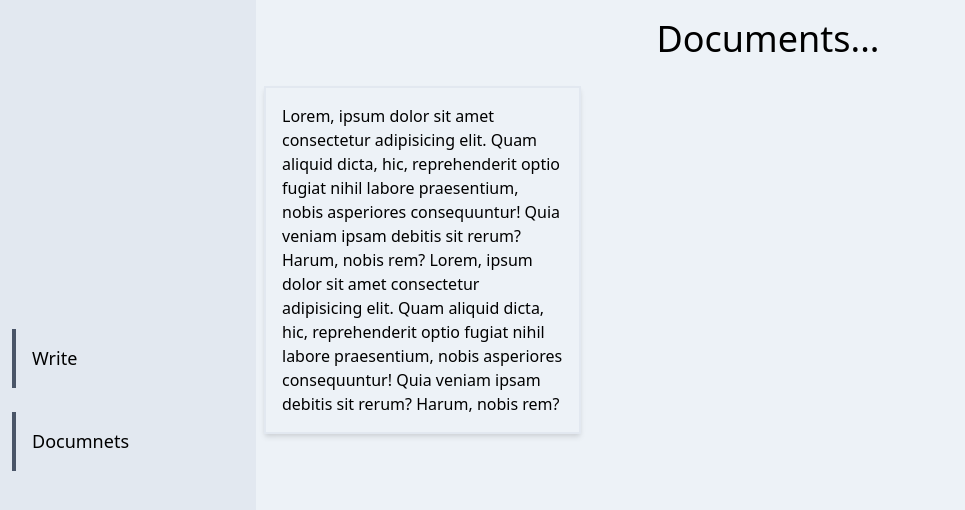
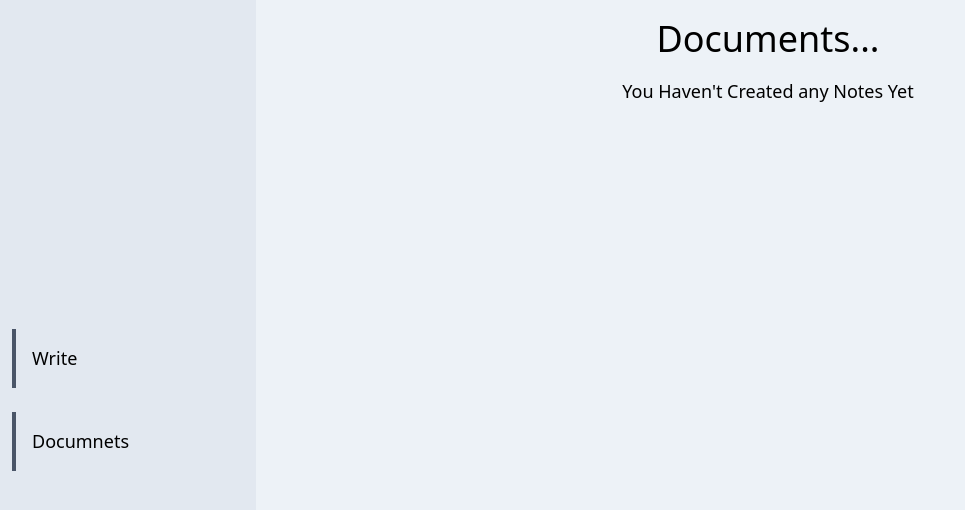
Before and after one commit to mdabhn/noteBook, a Vue app: page / in a window 1280 px wide. Both pictures are taken after a click on the link "Documnets". Shown: the top 510 px of the page, without its empty margins (0-965 px from the left). Built offline with nearby package versions, Linux system fonts and the light colour scheme.

Commit message:
view updated

```diff
--- a/src/components/Documnets.vue
+++ b/src/components/Documnets.vue
@@ -1,20 +1,15 @@
 <template>
   <div>
     <h1 class="text-center p-3 text-4xl">Documents...</h1>
-    <div
-      class="flex flex-auto grid grid-cols-3 gap-3 overflow-y-scroll"
-      style="max-height:90vh"
-    >
-      <div
-        class="border-2 m-2 shadow-md p-4 hover:bg-gray-300 ease-in-out duration-100 delay-75 cursor-pointer"
-      >
-        Lorem, ipsum dolor sit amet consectetur adipisicing elit. Quam aliquid
-        dicta, hic, reprehenderit optio fugiat nihil labore praesentium, nobis
-        asperiores consequuntur! Quia veniam ipsam debitis sit rerum? Harum,
-        nobis rem? Lorem, ipsum dolor sit amet consectetur adipisicing elit.
-        Quam aliquid dicta, hic, reprehenderit optio fugiat nihil labore
-        praesentium, nobis asperiores consequuntur! Quia veniam ipsam debitis
-        sit rerum? Harum, nobis rem?
+    <div v-if="notes.length === 0" class="mx-auto text-lg">
+      You Haven't Created any Notes Yet
+    </div>
+    <div class="flex flex-auto grid grid-cols-3 gap-3" style="max-height:90vh">
+      <div v-for="(note, index) in notes" :key="index">
+        <div
+          class="border-2 m-2 shadow-md p-4 hover:bg-gray-300 ease-in-out duration-100 delay-75 cursor-pointer"
+          v-html="note"
+        ></div>
       </div>
     </div>
   </div>
@@ -23,6 +18,7 @@
 <script>
   export default {
     name: 'Documnets',
+    props: ['notes'],
   }
 </script>
 
--- a/src/components/Editor.vue
+++ b/src/components/Editor.vue
@@ -26,7 +26,8 @@
     },
     methods: {
       subContent() {
-        console.log(this.content)
+        this.$emit('addNote', this.content)
+        this.content = null
       },
     },
   }
--- a/src/components/Home.vue
+++ b/src/components/Home.vue
@@ -29,13 +29,13 @@
 
       <transition name="fade">
         <div v-if="createContent" class="flex main-side mx-auto mt-4">
-          <Editor />
+          <Editor @addNote="addNote" />
         </div>
       </transition>
 
       <transition name="fade">
         <div class="flex mx-auto" v-if="showDocuments">
-          <Documnets />
+          <Documnets :notes="notes" />
         </div>
       </transition>
     </div>
@@ -56,6 +56,7 @@
         message: false,
         createContent: false,
         showDocuments: false,
+        notes: [],
       }
     },
     methods: {
@@ -69,6 +70,9 @@
         this.showDocuments = false
         this.message = false
       },
+      addNote(data) {
+        this.notes.push(data)
+      },
     },
     created() {
       this.message = true
@@ -77,15 +81,6 @@
 </script>
 
 <style>
-  /* .fade-enter-active,
-  .fade-leave-active {
-    transition: opacity 0.5s;
-  }
-  .fade-enter,
-  .fade-leave-to {
-    opacity: 0;
-  } */
-
   .fade-enter {
     opacity: 0;
   }
```
